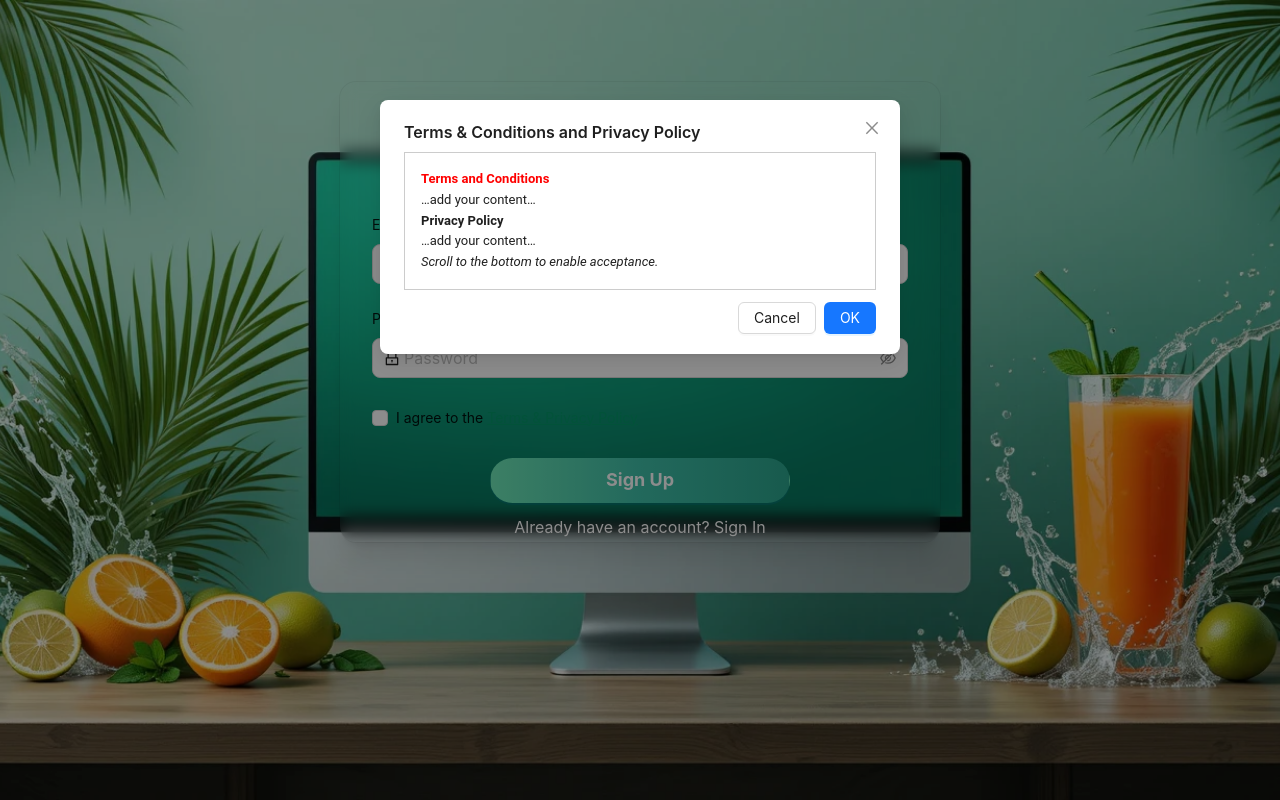
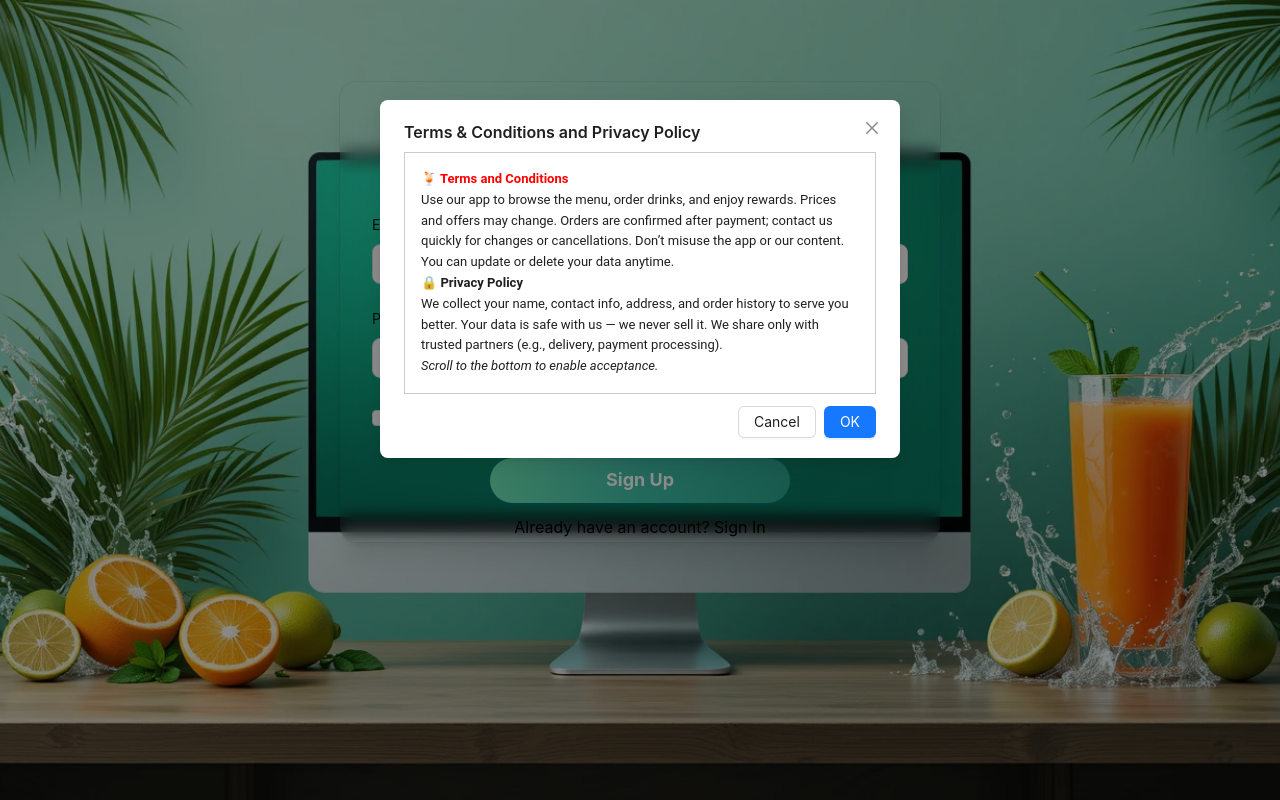
Before and after one commit to BlendRush/frontend, a React (Create React App) app: page /register in a window 1280 px wide. Both pictures are taken after a click on the button "Terms & Privacy Policy". Built offline with nearby package versions, Linux system fonts and the light colour scheme.

Commit message:
Signup done

```diff
--- a/src/App.js
+++ b/src/App.js
@@ -2,7 +2,7 @@ import React from 'react';
 import { Routes, Route, Navigate } from 'react-router-dom';
 import HomePage from './Pages/HomePage.jsx';
 import SignIn from './Pages/SignIn';     // create stub if not exists
-import Register from './Pages/Register';  // create stub if not exists
+import Register from './Pages/Register.jsx';  // create stub if not exists
 import './index.css'; // Ensure you have your styles imported
 
 export default function App() {
--- a/src/Pages/HomePage.jsx
+++ b/src/Pages/HomePage.jsx
@@ -10,7 +10,7 @@ export default function HomePage() {
 
       {/* Background section */}
       <div
-        className="relative mt-24 min-h-screen bg-cover bg-center flex items-center justify-start"
+        className="relative  min-h-screen bg-cover bg-center flex items-center justify-start"
         style={{ backgroundImage: `url(${homeBg})` }}
       >
         {/* Optional overlay */}
--- a/src/Pages/Register.jsx
+++ b/src/Pages/Register.jsx
@@ -145,7 +145,7 @@ export default function Register() {
               I agree to the{" "}
               <button
                 type="button"
-                className="text-emerald-600 underline"
+                className="text-white-600 underline"
                 onClick={() => setModalVisible(true)}
               >
                 Terms & Privacy Policy
@@ -158,7 +158,14 @@ export default function Register() {
               <Button
                 type="primary"
                 htmlType="submit"
-                className="w-full md:w-[300px] h-[45px] text-base md:text-lg rounded-full text-white font-bold transition-all duration-300 ease-in-out bg-gradient-to-r from-[#6EE7B7] via-[#3FBFA8] to-[#2CA58D] hover:from-[#3FBFA8] hover:via-[#2CA58D] hover:to-[#207F6A]"
+                className="
+    !w-full md:!w-[300px] !h-[45px] !text-base md:!text-lg
+    !rounded-full !text-white !font-bold
+    !transition-all !duration-300 !ease-in-out
+    !bg-gradient-to-r from-[#6EE7B7] via-[#3FBFA8] to-[#2CA58D]
+    hover:!bg-gray-400 hover:from-transparent hover:via-transparent hover:to-transparent
+    border-0
+  "
                 loading={loading}
               >
                 Sign Up
@@ -167,7 +174,7 @@ export default function Register() {
           </Form.Item>
         </Form>
 
-        <div className="text-center text-sm md:text-base text-slate-600 text-white" >
+        <div className="text-center text-sm md:text-base text-white-800 " >
           Already have an account?{" "}
           <Link to="/sign-in" className="text- white-600 hover:underline">
             Sign In
@@ -200,10 +207,28 @@ export default function Register() {
             lineHeight: "1.6",
           }}
         >
-          <p style={{ color: "red", fontWeight: "bold" }}>Terms and Conditions</p>
-          <p>…add your content…</p>
-          <p style={{ fontWeight: "bold" }}>Privacy Policy</p>
-          <p>…add your content…</p>
+          <p style={{ color: "red", fontWeight: "bold" }}>🍹 Terms and Conditions</p>
+          <p>
+
+            Use our app to browse the menu, order drinks, and enjoy rewards.
+
+            Prices and offers may change.
+
+            Orders are confirmed after payment; contact us quickly for changes or cancellations.
+
+            Don’t misuse the app or our content.
+
+
+
+            You can update or delete your data anytime.</p>
+          <p style={{ fontWeight: "bold" }}>🔒 Privacy Policy</p>
+          <p>
+
+            We collect your name, contact info, address, and order history to serve you better.
+
+            Your data is safe with us — we never sell it.
+
+            We share only with trusted partners (e.g., delivery, payment processing).</p>
           <p>
             <em>Scroll to the bottom to enable acceptance.</em>
           </p>
```
